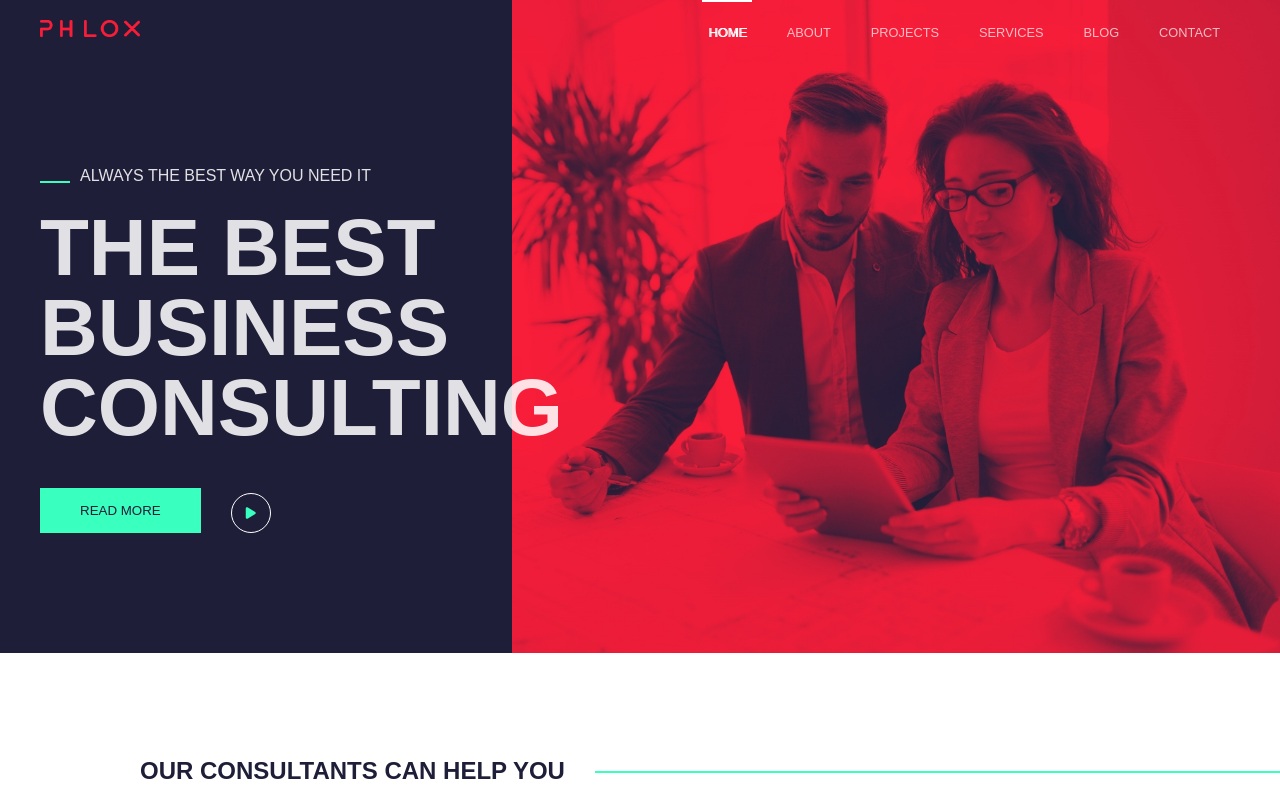
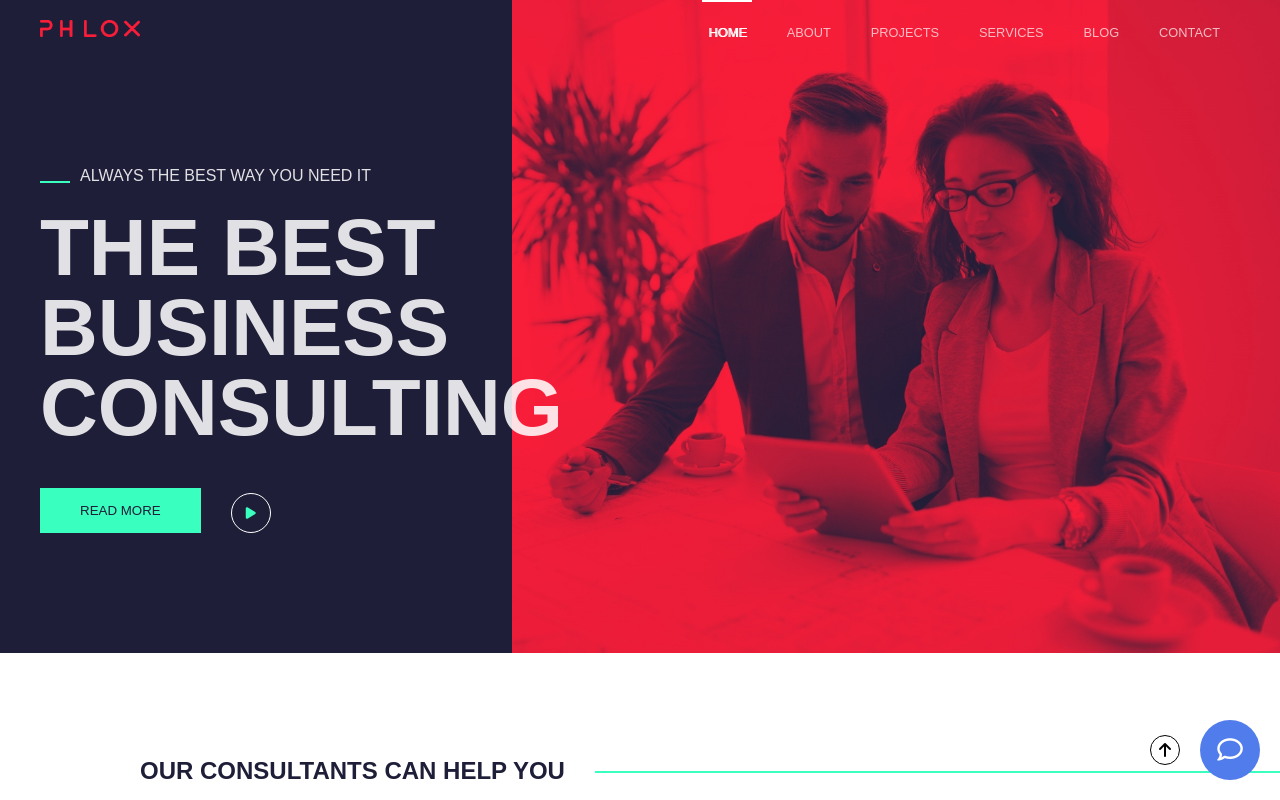
Before and after one commit to marcodedemo/proj-html-vuejs, a Vue app: page / in a window 1280 px wide. Shown: the top 800 px of the page. Built offline with nearby package versions, Linux system fonts and the light colour scheme.

Commit message:
feat: fixed items on page

```diff
--- a/src/App.vue
+++ b/src/App.vue
@@ -6,12 +6,14 @@
   import AppFooter from "./components/AppFooter.vue";
 
   export default{
+
     data(){
       return{
 
 
 
       }
+
     },
 
     components:{
@@ -19,7 +21,17 @@
       AppMain,
       AppFooter,
 
-    }
+    },
+
+    methods:{
+      scrollToTop(){
+        window.scrollTo({
+          top:0,
+        })
+      }
+    },
+
+
   }
 
 </script>
@@ -28,12 +40,16 @@
 /* -------------------------------- template -------------------------------- */
 <template>
 
-  <div>
+  <div id="page">
 
     <AppHeader></AppHeader>
     <AppMain></AppMain>
     <AppFooter></AppFooter>
 
+    <div id="fixed-items">
+      <div id="top" @click="scrollToTop()"><i class="fa-solid fa-arrow-up"></i></div>
+      <div id="message"><i class="fa-regular fa-comment"></i></div>
+    </div>
 
   </div>
 
@@ -43,6 +59,48 @@
 /* ---------------------------------- style --------------------------------- */
 <style lang="scss" scoped>
 
+#page{
+  position: relative;
+}
+#fixed-items{
+  display: flex;
+  justify-content: center;
+  align-items: center;
+  gap: 20px;
 
+  position: fixed;
+  bottom: 20px;
+  right: 20px;
+
+  #top{
+    display: flex;
+    justify-content: center;
+    align-items: center;
+
+    width: 30px;
+    height: 30px;
+
+    background-color: white;
+    color: black;
+    border: 1px solid black;
+    padding: 10px;
+    border-radius: 50%;
+  }
+
+  #message{
+    display: flex;
+    justify-content: center;
+    align-items: center;
+
+    width: 60px;
+    height: 60px;
+
+    background-color: #517ceb;
+    color: white;
+    font-size: 1.6em;
+    padding: 10px;
+    border-radius: 50%;
+  }
+}
 
 </style>
```
